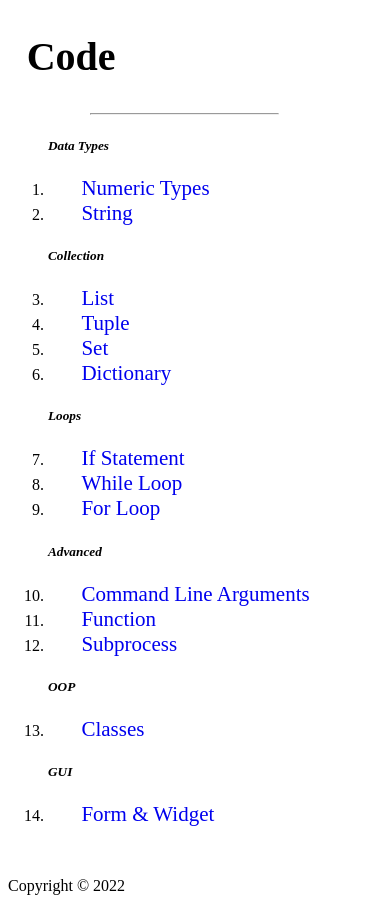
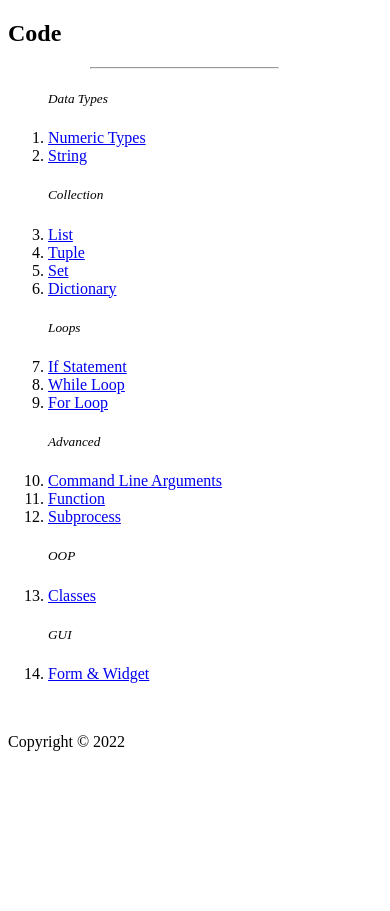
Before and after one commit to Not-Skg/-Not-Skg.github.io, a PHP site: page / in a window 390 px wide. Shown: the part 362-1273 px from the top of the page. After the commit the page ends 1113 px from the top, so only its background shows below. Run offline with PHP 8.4, Linux system fonts and the light colour scheme; some web fonts are replaced.

Commit message:
Update style.css

```diff
--- a/css/style.css
+++ b/css/style.css
@@ -378,77 +378,3 @@ header nav ul li:hover a{
     font-size: 60px;
   }
 }
-
-
-
-/* INDEX */
-
-.index h1{
-  font-size: 60px;
-  -webkit-animation: none;
-}
-
-.index h1 span{
-  font-weight: bold;
-  padding: 20px;
-  color: #f6f6f6;
-  background-color: #696969;
-}
-
-.index h2{
-  font-size: 40px;
-  margin-left: 22%;
-  text-align: left;
-  -webkit-animation: none;
-}
-
-.index h5{
-  font-weight: 900;
-  padding-left: 0%;
-  text-align:left;
-}
-
-.index a{
-  text-decoration:none;
-}
-
-.index li{
-  padding-left: 5%;
-}
-
-.index li a{
-  font-size: 21px;
-}
-
-.index a:hover{
-  background-color: #333;
-  padding: 10px;
-  color: #fff;
-  font-weight: bold;
-}
-
-@media (max-width: 575px) {
-  .index{
-    width: 100%;
-  }
-
-  .index h2{
-    margin-left: 5%;
-  }
-}
-
-@media (max-width: 475px) {
-  .index h1{
-    font-size: 50px;
-  }
-
-  .index li{
-    padding-left: 10%;
-  }
-}
-
-@media (max-width: 380px) {
-  .index h1{
-    font-size: 40px;
-  }
-}
```
